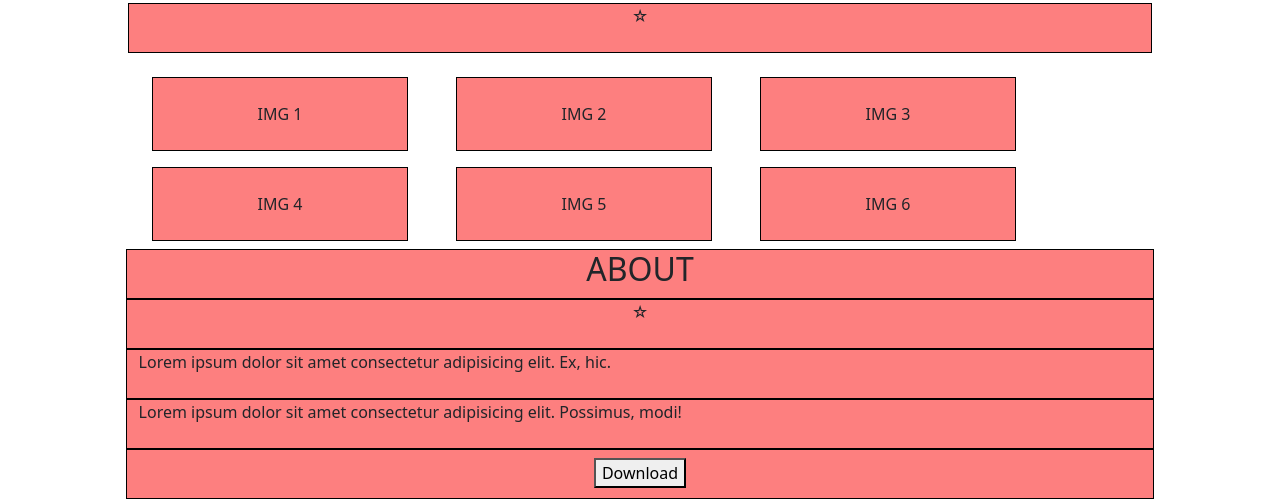
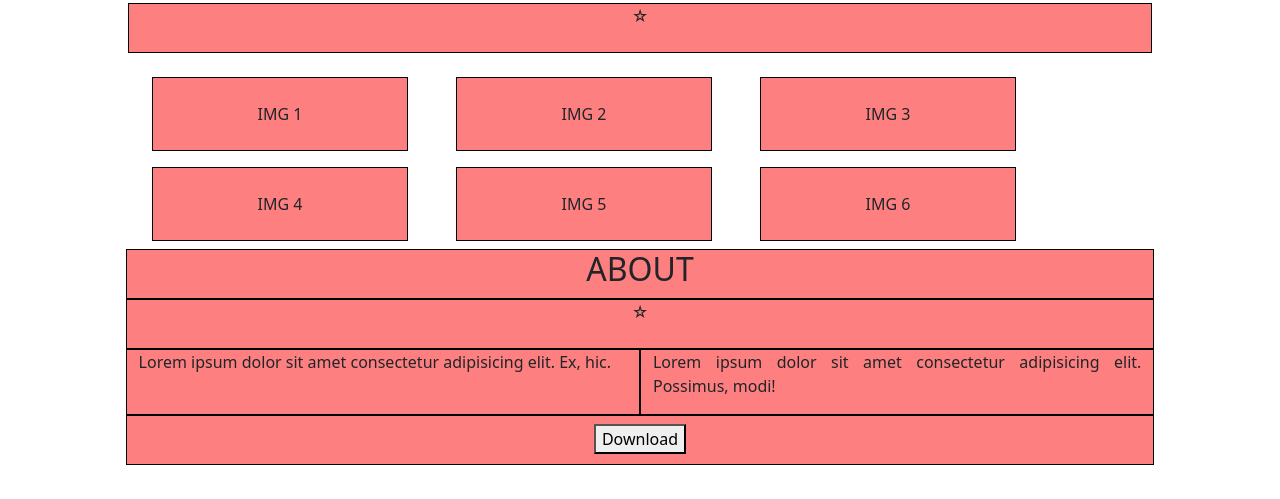
Before and after one commit to saragisondi/html-css-bootstrap-freelancer, a plain HTML site: page index.html in a window 1280 px wide. Shown: the part 509-1008 px from the top of the page. After the commit the page ends 974 px from the top, so only its background shows below. Drawn offline with nearby package versions, Linux system fonts and the light colour scheme.

Commit message:
[add] about breakpoint md

```diff
--- a/index.html
+++ b/index.html
@@ -85,8 +85,8 @@
         <div class="row text-center">
          <div class="debug"><h2>ABOUT</h2></div>
          <div class="debug">&star;</div>
-         <div class="debug"><p>Lorem ipsum dolor sit amet consectetur adipisicing elit. Ex, hic.</p></div>
-         <div class="debug"><p>Lorem ipsum dolor sit amet consectetur adipisicing elit. Possimus, modi!</p></div>
+         <div class="debug col-md-6"><p>Lorem ipsum dolor sit amet consectetur adipisicing elit. Ex, hic.</p></div>
+         <div class="debug col-md-6"><p>Lorem ipsum dolor sit amet consectetur adipisicing elit. Possimus, modi!</p></div>
          <div class="debug py-2"><button>Download</button></div>
         </div>
 
```
